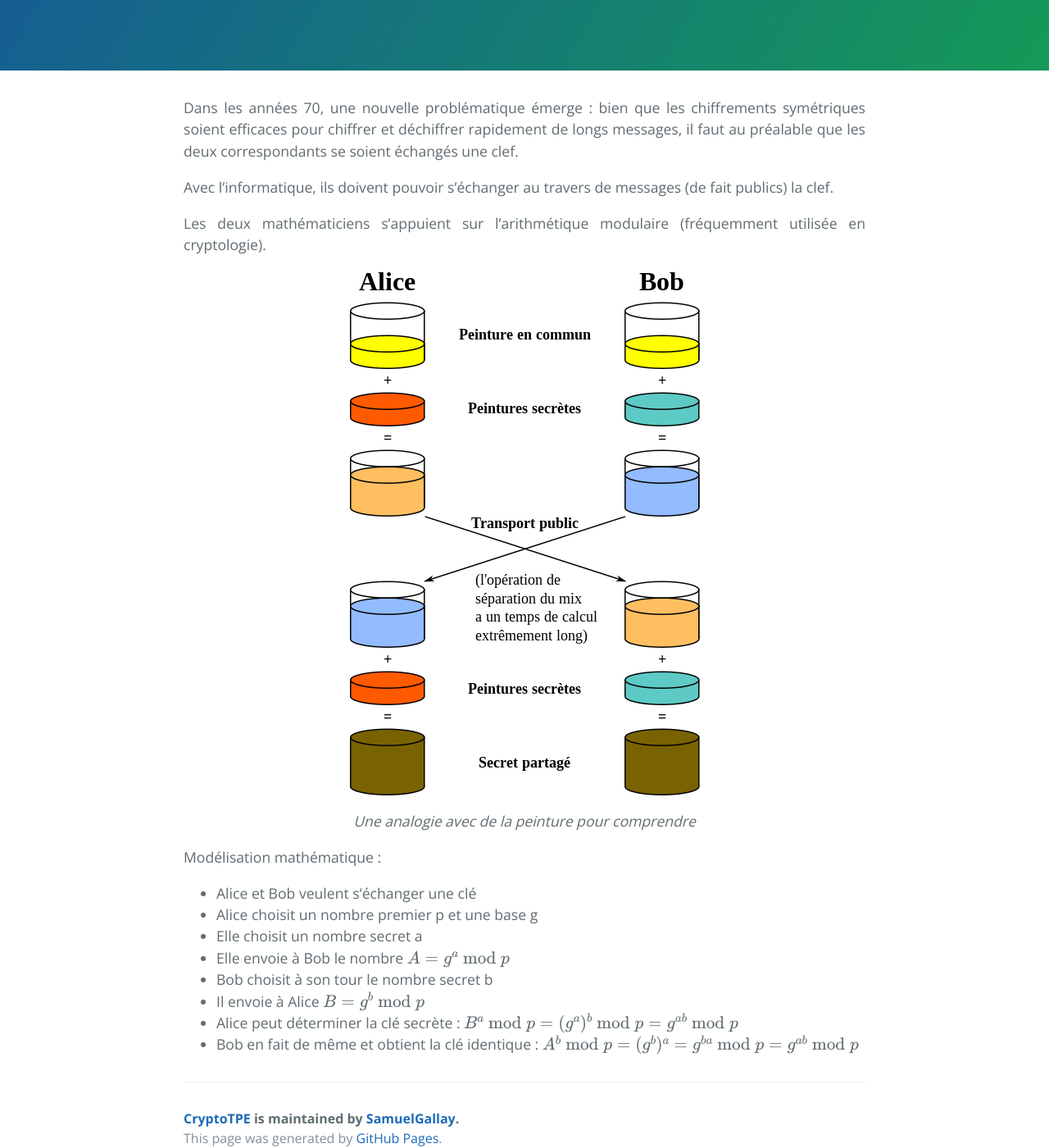
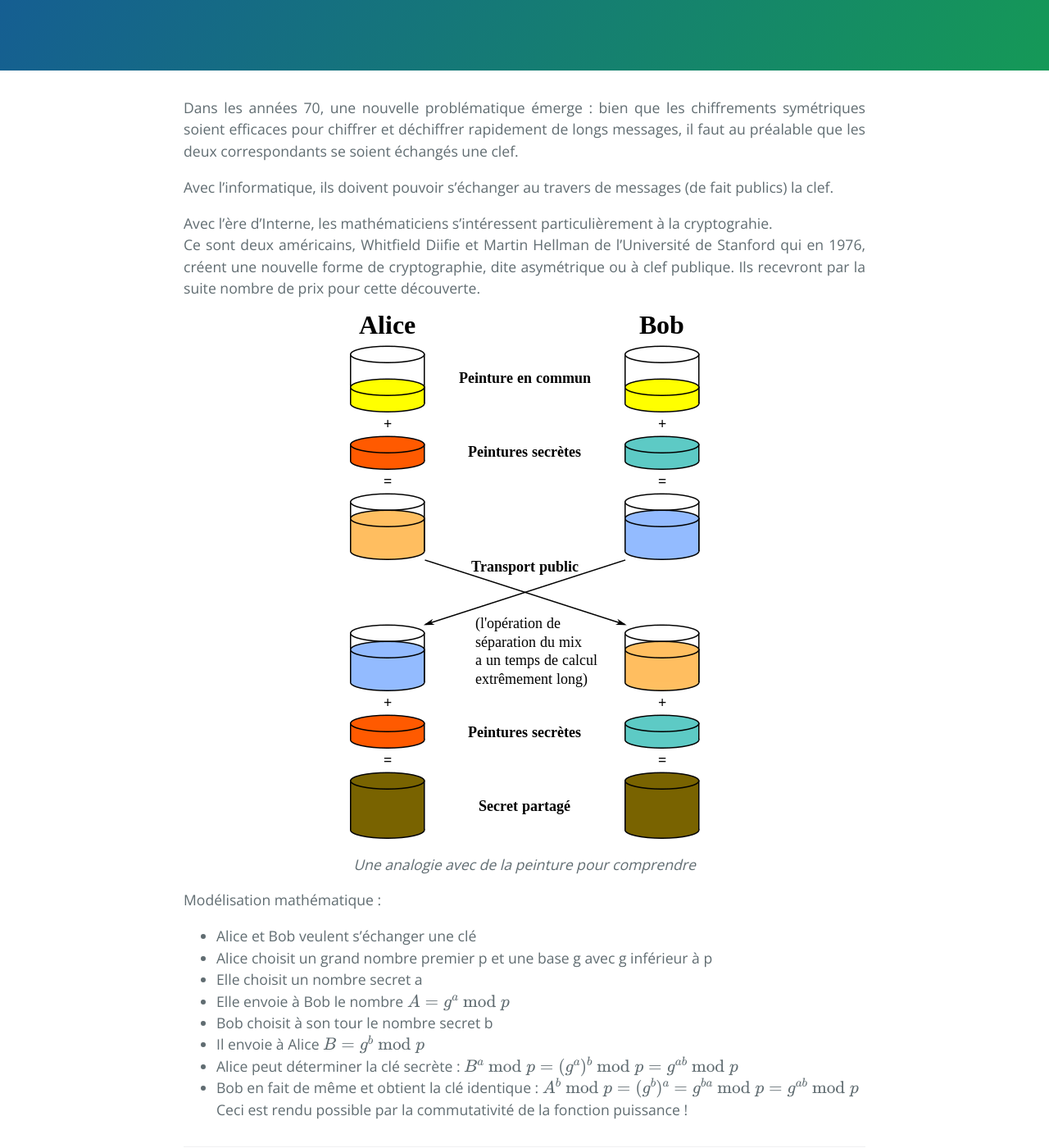
Before and after one commit to SamuelGallay/CryptoTPE, a Jekyll site: the page built from pages/4_Internet/2_diffie-hellman.md, in a window 1280 px wide and 1400 px high, scrolled down 282 px. Shown: the whole window at 82% size. Built offline with Jekyll 4.4.1, drawn with Linux system fonts in a browser that asks for light colours; our own code applies the rules of GitHub Pages for plain Markdown files; formulas are drawn with MathJax 3.

Commit message:
Update 2_diffie-hellman.md

```diff
--- a/pages/4_Internet/2_diffie-hellman.md
+++ b/pages/4_Internet/2_diffie-hellman.md
@@ -10,7 +10,8 @@ Dans les années 70, une nouvelle problématique émerge : bien que les chiffrem
 
 Avec l’informatique, ils doivent pouvoir s’échanger au travers de messages (de fait publics) la clef.
 
-Les deux mathématiciens s’appuient sur l’arithmétique modulaire (fréquemment utilisée en cryptologie).
+Avec l'ère d'Interne, les mathématiciens s'intéressent particulièrement à la cryptograhie. \\
+Ce sont deux américains, Whitfield Diifie et Martin Hellman de l'Université de Stanford qui en 1976, créent une nouvelle forme de cryptographie, dite asymétrique ou à clef publique. Ils recevront par la suite nombre de prix pour cette découverte.
 
 
 <img src="{{ "/assets/4_Internet/diffie-hellman1.png" | relative_url }}" alt="diffie" style="margin: 0 auto;display: block;"/>
@@ -19,10 +20,11 @@ Les deux mathématiciens s’appuient sur l’arithmétique modulaire (fréquemm
 
 Modélisation mathématique :
 * Alice et Bob veulent s’échanger une clé
-* Alice choisit un nombre premier p et une base g
+* Alice choisit un grand nombre premier p et une base g avec g inférieur à p
 * Elle choisit un nombre secret a
 * Elle envoie à Bob le nombre $$ A = g^a \bmod p $$
 * Bob choisit à son tour le nombre secret b
 * Il envoie à Alice $$ B = g^b \bmod p $$
 * Alice peut déterminer la clé secrète : $$ B^a \bmod p = (g^a)^b \bmod p = g^{ab} \bmod p $$
-* Bob en fait de même et obtient la clé identique : $$ A^b \bmod p = (g^b)^a = g^{ba} \bmod p = g^{ab} \bmod p $$
+* Bob en fait de même et obtient la clé identique : $$ A^b \bmod p = (g^b)^a = g^{ba} \bmod p = g^{ab} \bmod p $$ \\
+Ceci est rendu possible par la commutativité de la fonction puissance !
```
